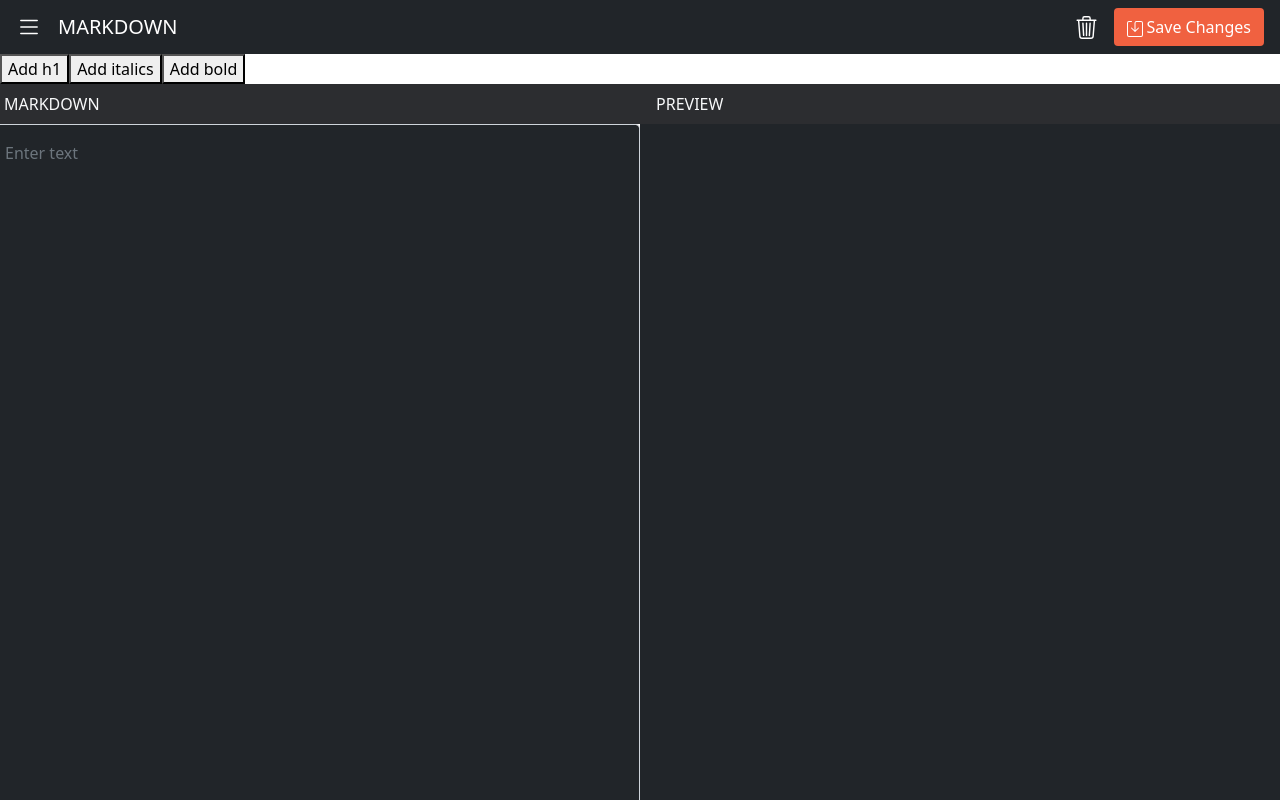
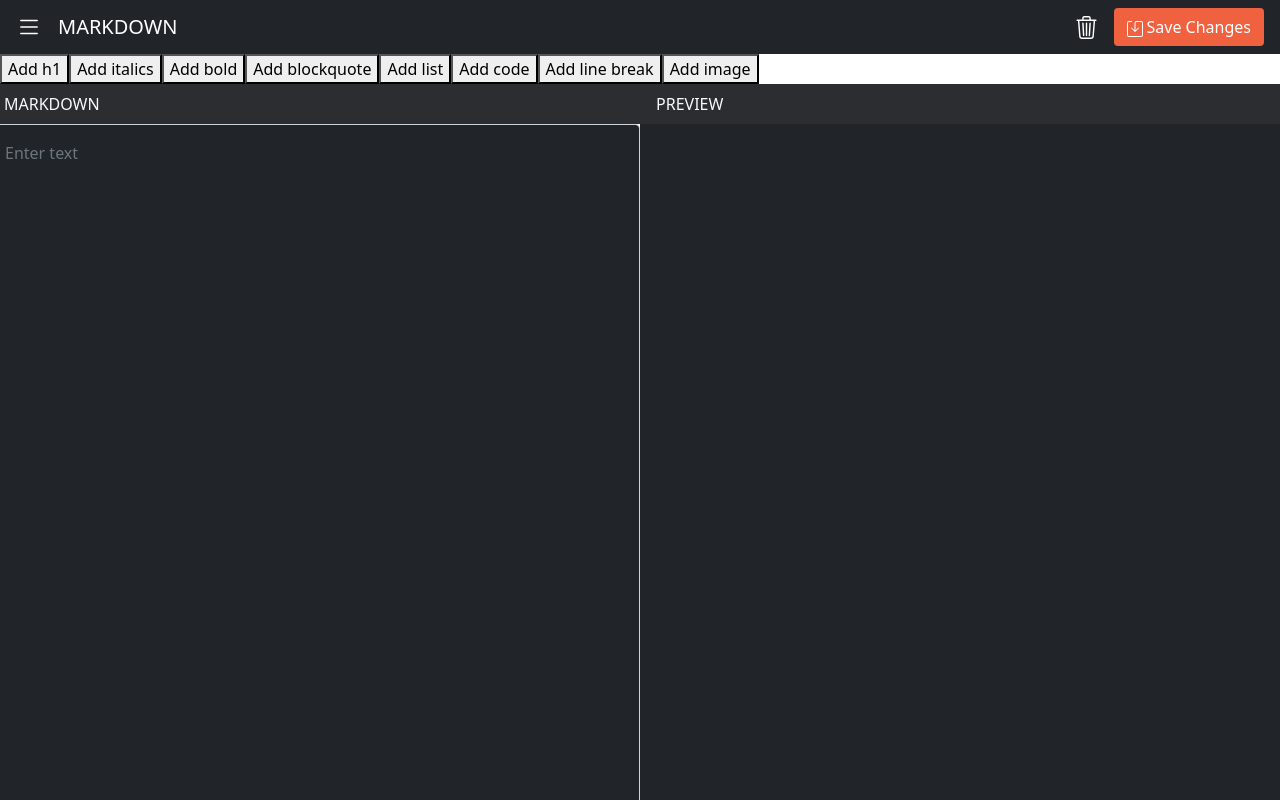
Before and after one commit to Zach-Trani/markdown-editor, a React (Create React App) app: page / in a window 1280 px wide. Shown: the top 800 px of the page. Built offline with nearby package versions, Linux system fonts and the light colour scheme.

Commit message:
feat: added new markdown buttons, deleted input useState

```diff
--- a/src/App.js
+++ b/src/App.js
@@ -3,17 +3,12 @@ import Markdown from "./Components/Markdown";
 import NavBar from "./Components/NavBar";
 
 function App() {
-  const [dataFromChild, setDataFromChild] = useState("");
-
-  const handleDataFromChild = (data) => {
-    setDataFromChild(data);
-  };
 
   return (
     <div className="App">
       <div>
-        <NavBar input={dataFromChild}/>
-        <Markdown onData={handleDataFromChild}/>
+        <NavBar />
+        <Markdown />
       </div>
     </div>
   );
--- a/src/Components/Markdown/index.js
+++ b/src/Components/Markdown/index.js
@@ -10,21 +10,17 @@ import { markDownSyntax } from "../../Data/markDownSyntax";
  *
  * @return {*}
  */
-const Markdown = ({ onData }) => {
-  const [input, setInput] = useState("");
+const Markdown = () => {
   const [markDownText, setMarkDownText] = useState("");
 
   const handleChange = (event) => {
     setMarkDownText(event.target.value)
-    setInput(event.target.value);
-    onData(event.target.value);
   };
 
   const handleClick = (content) => {
     setMarkDownText((prev) => {
       return prev + content
     });
-    setInput(content)
   };
 
   return (
@@ -64,7 +60,7 @@ const Markdown = ({ onData }) => {
             PREVIEW
           </p>
           <ReactMarkdown
-            children={input}
+            children={markDownText}
             className={clsx("ps-3 pt-3", styles.markdownBody)}
           ></ReactMarkdown>
         </div>
--- a/src/Components/NavBar/index.js
+++ b/src/Components/NavBar/index.js
@@ -6,7 +6,7 @@ import SaveChanges from "../SaveChanges";
  *
  * @return {*}
  */
-const NavBar = ({input}) => {
+const NavBar = () => {
     return (
         <nav className="navbar navbar-dark bg-dark">
             <div className="d-flex align-items-center ms-3">
@@ -19,7 +19,7 @@ const NavBar = ({input}) => {
                 <svg xmlns="http://www.w3.org/2000/svg" width="23" height="23" fill="white" className="bi bi-trash3" viewBox="0 0 16 16">
                     <path d="M6.5 1h3a.5.5 0 0 1 .5.5v1H6v-1a.5.5 0 0 1 .5-.5ZM11 2.5v-1A1.5 1.5 0 0 0 9.5 0h-3A1.5 1.5 0 0 0 5 1.5v1H2.506a.58.58 0 0 0-.01 0H1.5a.5.5 0 0 0 0 1h.538l.853 10.66A2 2 0 0 0 4.885 16h6.23a2 2 0 0 0 1.994-1.84l.853-10.66h.538a.5.5 0 0 0 0-1h-.995a.59.59 0 0 0-.01 0H11Zm1.958 1-.846 10.58a1 1 0 0 1-.997.92h-6.23a1 1 0 0 1-.997-.92L3.042 3.5h9.916Zm-7.487 1a.5.5 0 0 1 .528.47l.5 8.5a.5.5 0 0 1-.998.06L5 5.03a.5.5 0 0 1 .47-.53Zm5.058 0a.5.5 0 0 1 .47.53l-.5 8.5a.5.5 0 1 1-.998-.06l.5-8.5a.5.5 0 0 1 .528-.47ZM8 4.5a.5.5 0 0 1 .5.5v8.5a.5.5 0 0 1-1 0V5a.5.5 0 0 1 .5-.5Z" />
                 </svg>
-                <SaveChanges input={input}/>
+                <SaveChanges />
             </div>
         </nav>
     );
--- a/src/Components/SaveChanges/index.js
+++ b/src/Components/SaveChanges/index.js
@@ -6,10 +6,9 @@ import styles from "./save-changes.module.scss";
  *
  * @return {*}
  */
-function SaveChanges({input}) {
+function SaveChanges() {
   return (
     <div className="ms-3 me-3">
-        {console.log(input)}
       <button className={clsx("btn d-flex", styles.saveButton)} type="submit">
         <div className="me-1">
           <svg
--- a/src/Data/markDownSyntax.js
+++ b/src/Data/markDownSyntax.js
@@ -13,5 +13,34 @@ export const markDownSyntax = [
     id: 2,
     title: "bold",
     content: "**(Your text here)**"
+  },
+  {
+    id: 3,
+    title: "blockquote",
+    content: "> (Your text here)"
+  },
+  {
+    id: 4,
+    title: "list",
+    content: `
+    * First item
+    * Second item
+    * Third item`
+  },
+  {
+    id: 5,
+    title: "code",
+    content: "'Your code here'"
+  },
+  {
+    id: 6,
+    title: "line break",
+    content: "---"
+  },
+  {
+    id: 7,
+    title: "image",
+    content: "![alt text](https://hips.hearstapps.com/hmg-prod/images/dog-puppy-on-garden-royalty-free-image-1586966191.jpg?crop=0.752xw:1.00xh;0.175xw,0&resize=500:*)"
   }
+
 ];
```
